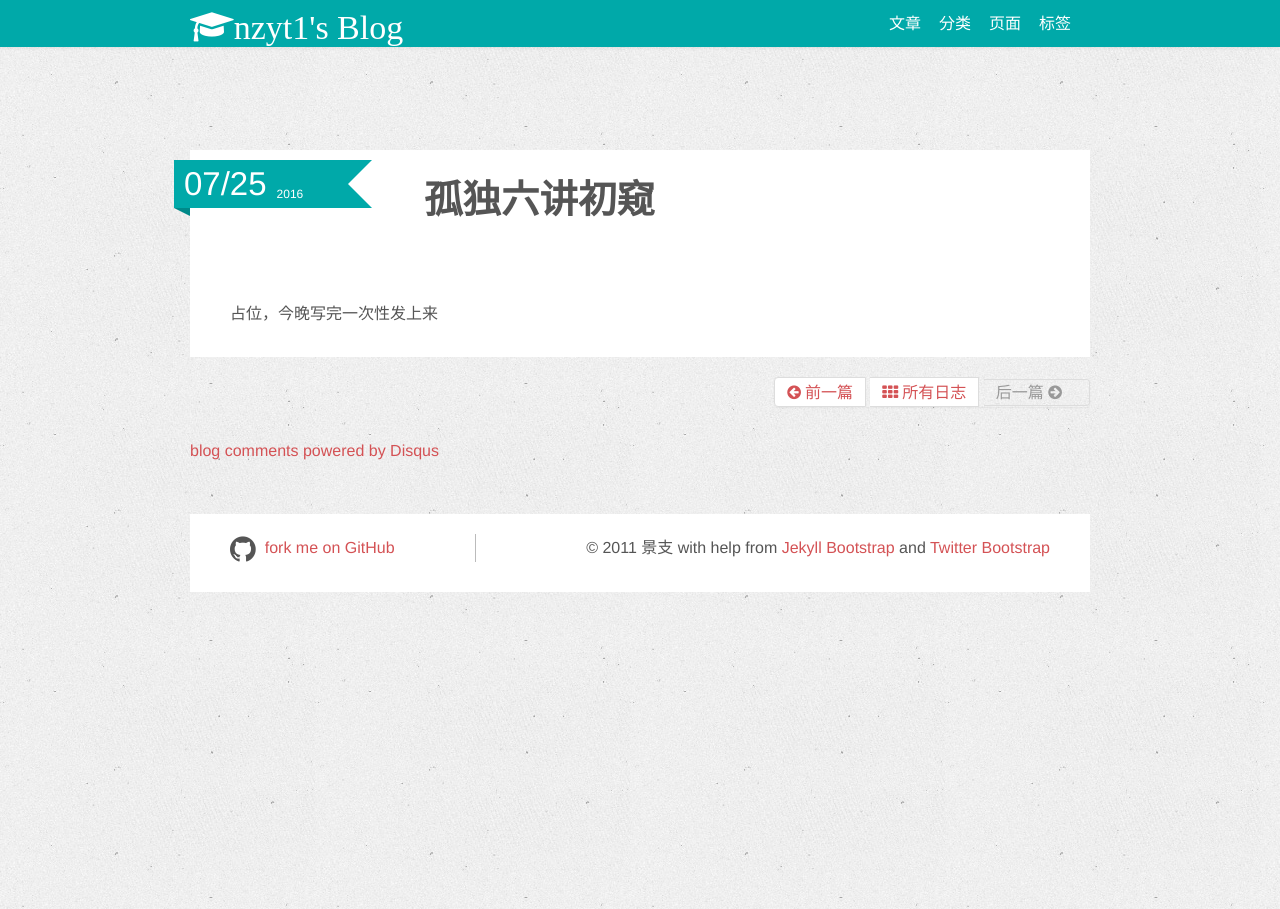
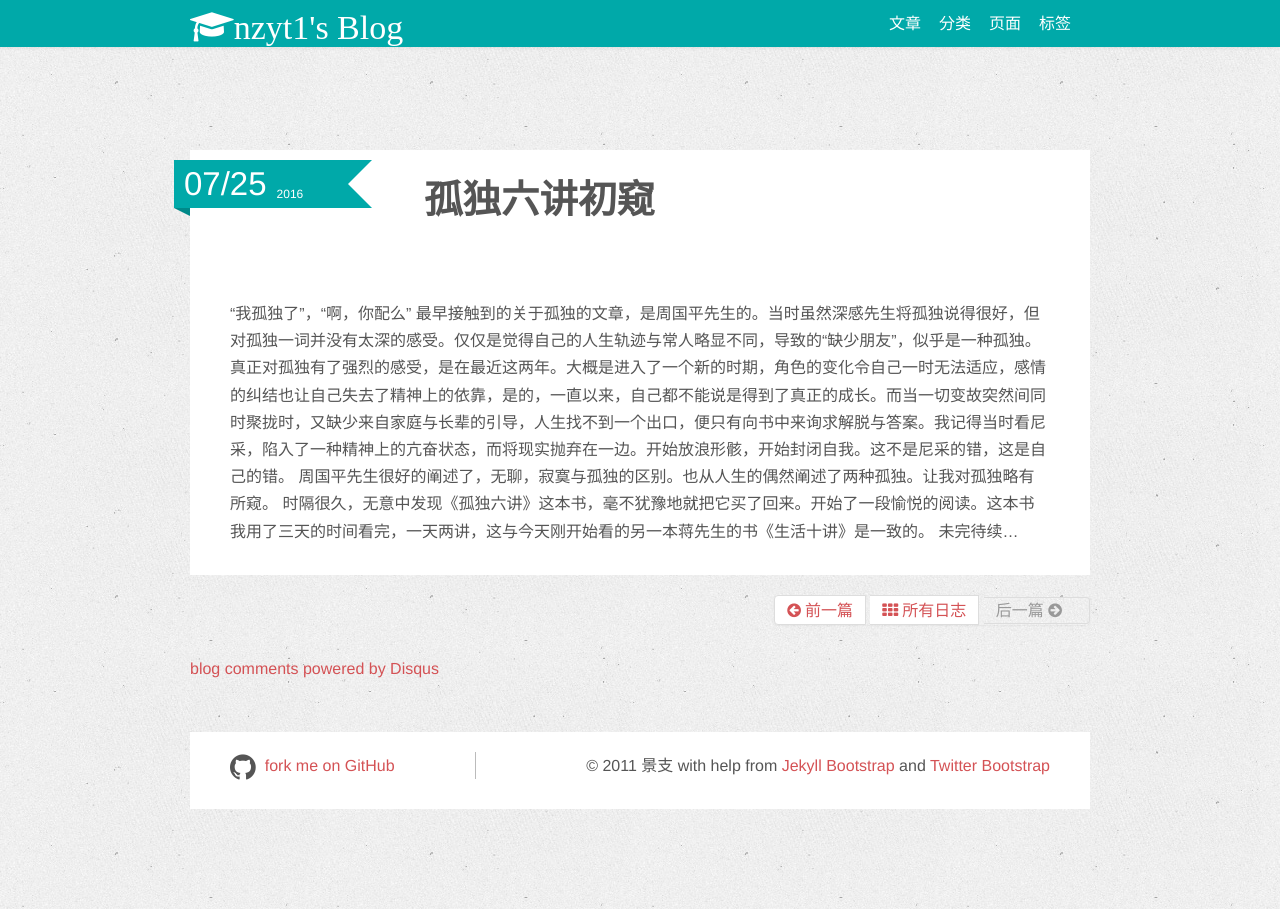
Before and after one commit to noobPlusPlus/noobplusplus.github.io, a Jekyll site: the page built from _posts/2016-07-25-孤独六讲.md, in a window 1280 px wide. Built offline with Jekyll 4.4.1, drawn with Linux system fonts in a browser that asks for light colours; nearby versions of some CDN libraries; comment, search, counter and statistics services are not loaded.

Commit message:
孤独六讲

```diff
--- a/_posts/2016-07-25-孤独六讲.md
+++ b/_posts/2016-07-25-孤独六讲.md
@@ -10,8 +10,13 @@ published: true
 # 孤独六讲初窥
 
 ---
+“我孤独了”，“啊，你配么”
+最早接触到的关于孤独的文章，是周国平先生的。当时虽然深感先生将孤独说得很好，但对孤独一词并没有太深的感受。仅仅是觉得自己的人生轨迹与常人略显不同，导致的“缺少朋友”，似乎是一种孤独。
+真正对孤独有了强烈的感受，是在最近这两年。大概是进入了一个新的时期，角色的变化令自己一时无法适应，感情的纠结也让自己失去了精神上的依靠，是的，一直以来，自己都不能说是得到了真正的成长。而当一切变故突然间同时聚拢时，又缺少来自家庭与长辈的引导，人生找不到一个出口，便只有向书中来询求解脱与答案。我记得当时看尼采，陷入了一种精神上的亢奋状态，而将现实抛弃在一边。开始放浪形骸，开始封闭自我。这不是尼采的错，这是自己的错。
+周国平先生很好的阐述了，无聊，寂寞与孤独的区别。也从人生的偶然阐述了两种孤独。让我对孤独略有所窥。
+时隔很久，无意中发现《孤独六讲》这本书，毫不犹豫地就把它买了回来。开始了一段愉悦的阅读。这本书我用了三天的时间看完，一天两讲，这与今天刚开始看的另一本蒋先生的书《生活十讲》是一致的。
+未完待续…
 
-占位，今晚写完一次性发上来
 
 {% if page.comments %}
 <div id="disqus_thread"></div>
```
